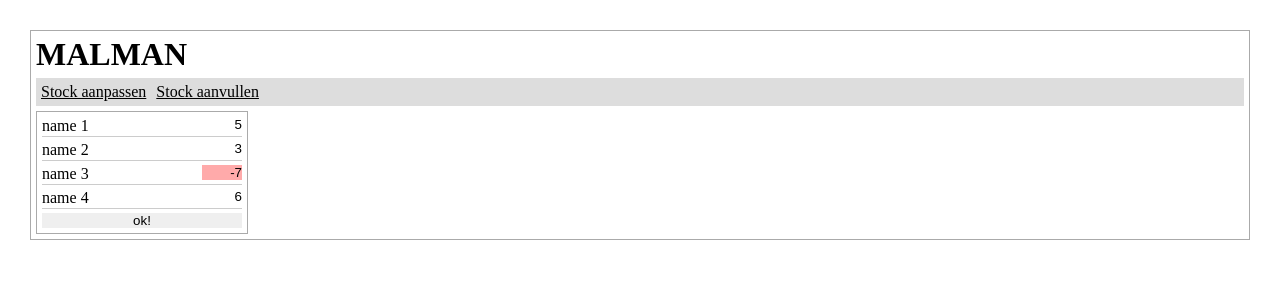
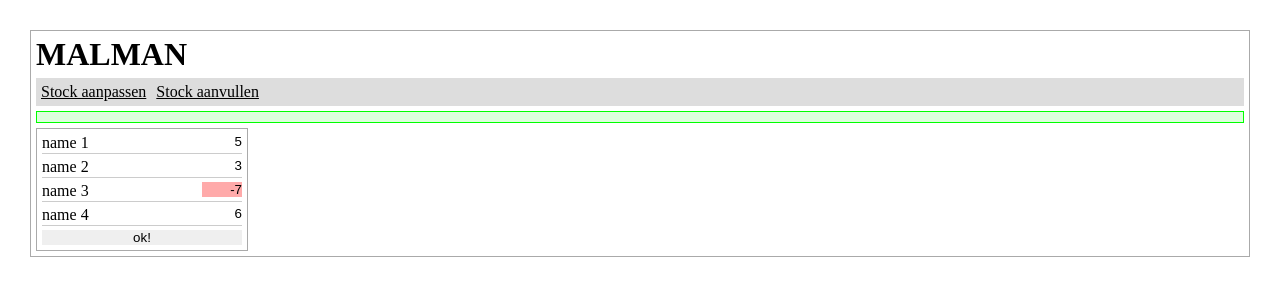
Before and after one commit to voidwarranties/MALMan, a Flask app: page /controleren in a window 1280 px wide. Shown: the top 300 px of the page. Run offline with Flask 2, Linux system fonts and the light colour scheme.

Commit message:
improved confirmation box layout

```diff
--- a/static/style.css
+++ b/static/style.css
@@ -37,7 +37,9 @@
 
 /*messages*/
 #confirmation {
-	background-color: 99FF99;
+	background-color: #DDFFDD;
+	border: 1px solid #00FF00;
+	padding: 5px;
 }
 
 /*forms*/
```
